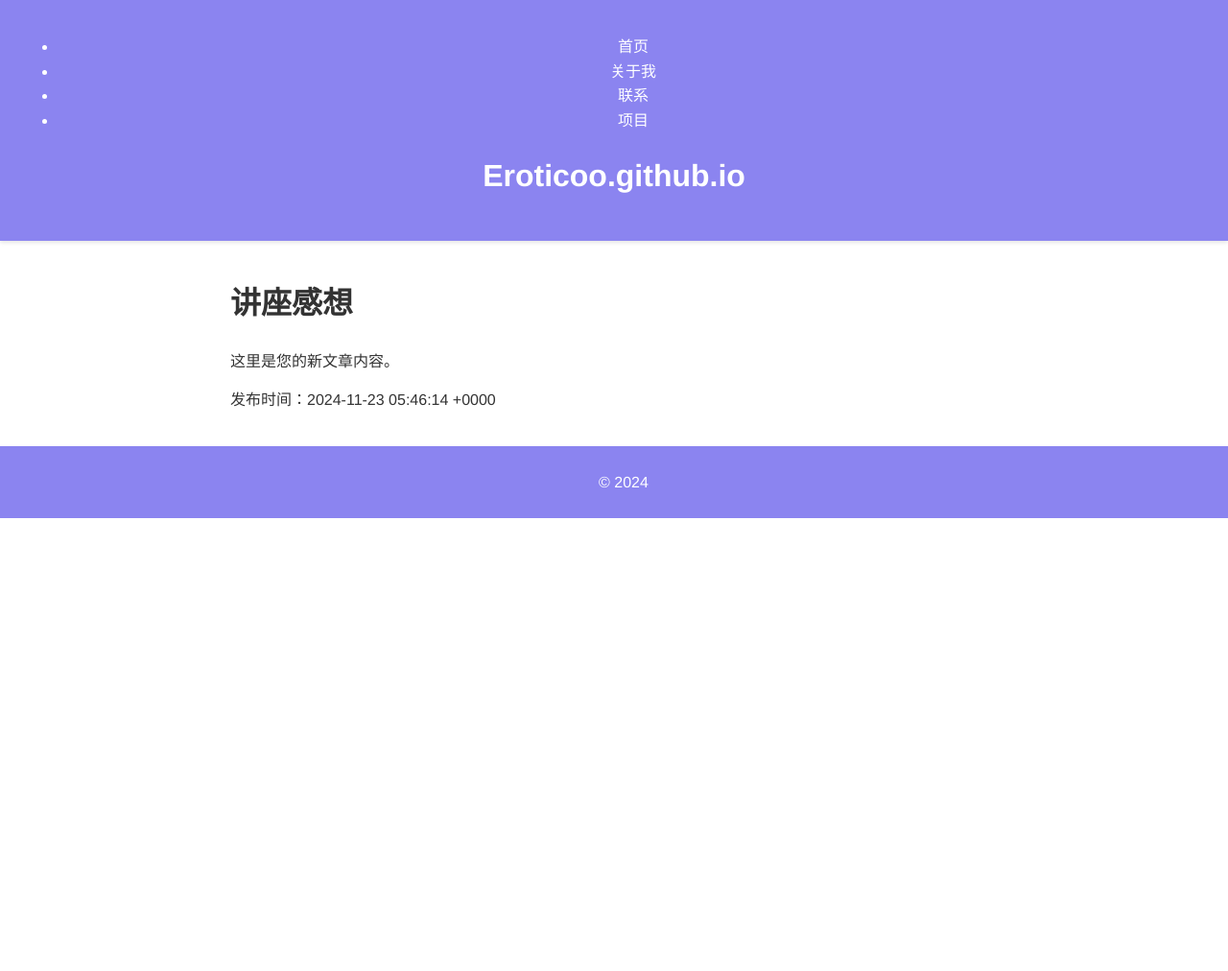
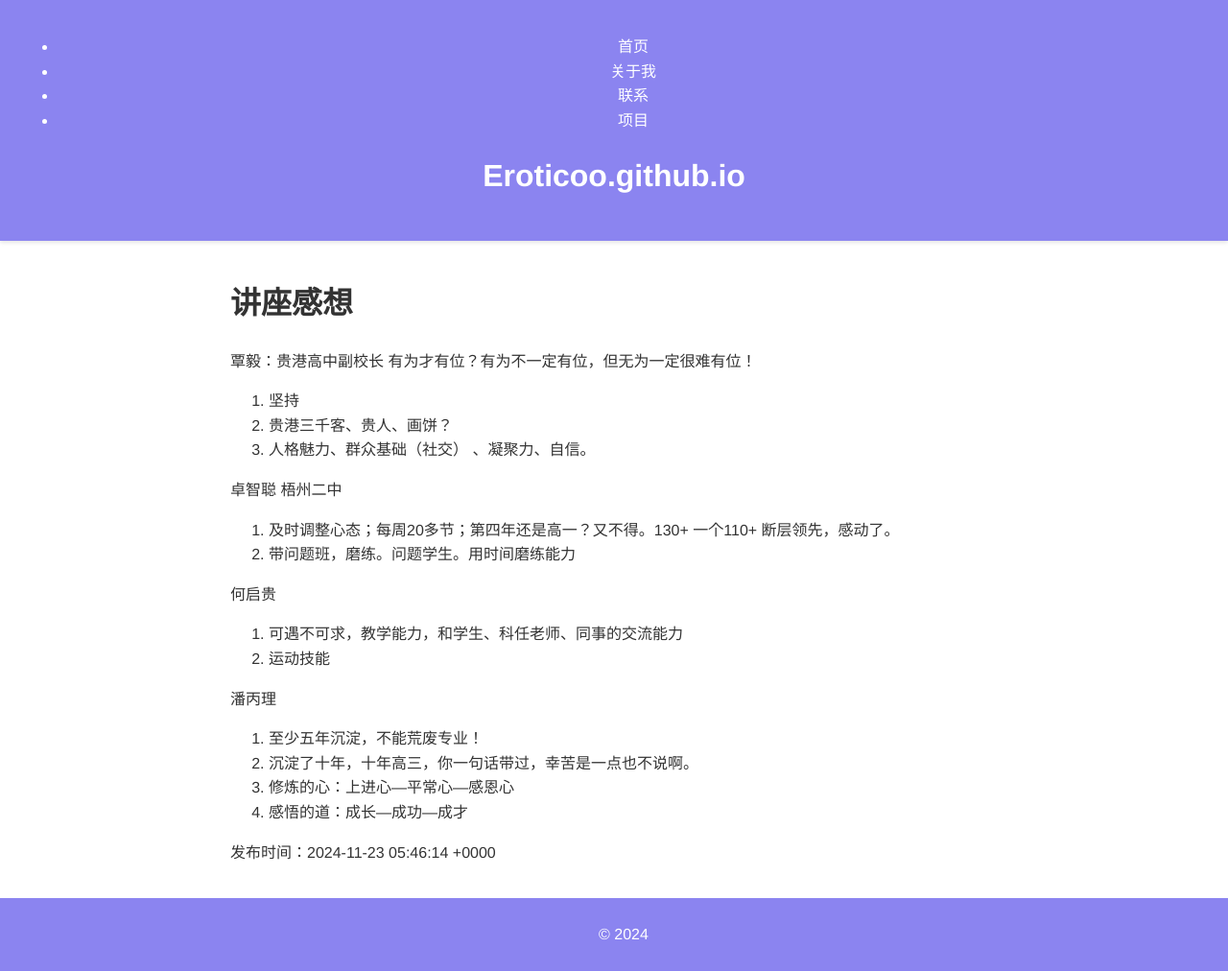
Before and after one commit to Eroticoo/Eroticoo.github.io, a Jekyll site: the page built from _posts/2024-11-23-讲座笔记.md, in a window 1280 px wide. Shown: the whole page at 96% size. Built offline with Jekyll 4.4.1, drawn with Linux system fonts in a browser that asks for light colours; before the commit the page ends 900 px from its top, so only the background shows below that.

Commit message:
更新昨晚讲座笔记

```diff
--- a/_posts/2024-11-23-讲座笔记.md
+++ b/_posts/2024-11-23-讲座笔记.md
@@ -6,4 +6,22 @@ date: 2024-11-23 13:46:14 +0800
 
 # 讲座感想
 
-这里是您的新文章内容。
+覃毅：贵港高中副校长
+有为才有位？有为不一定有位，但无为一定很难有位！
+1. 坚持
+2. 贵港三千客、贵人、画饼？
+3. 人格魅力、群众基础（社交） 、凝聚力、自信。
+
+卓智聪 梧州二中
+1.  及时调整心态；每周20多节；第四年还是高一？又不得。130+ 一个110+ 断层领先，感动了。
+2.  带问题班，磨练。问题学生。用时间磨练能力
+
+何启贵
+1. 可遇不可求，教学能力，和学生、科任老师、同事的交流能力
+2. 运动技能
+
+潘丙理
+1. 至少五年沉淀，不能荒废专业！
+2. 沉淀了十年，十年高三，你一句话带过，幸苦是一点也不说啊。
+3. 修炼的心：上进心—平常心—感恩心
+4. 感悟的道：成长—成功—成才
```
Also changed, not shown: _posts/2024-11-23-讲座感想.md (deleted, +0 -9 lines).
